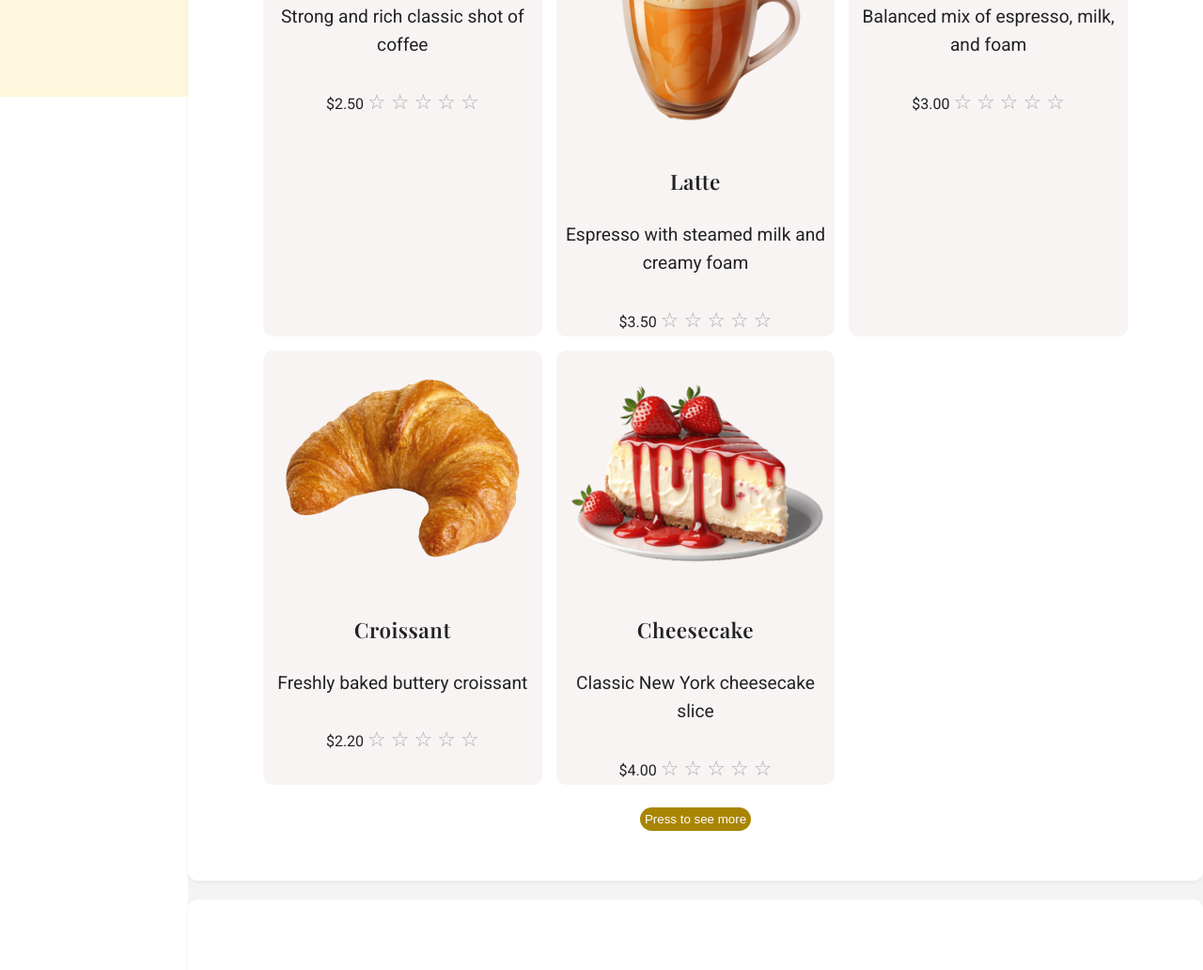
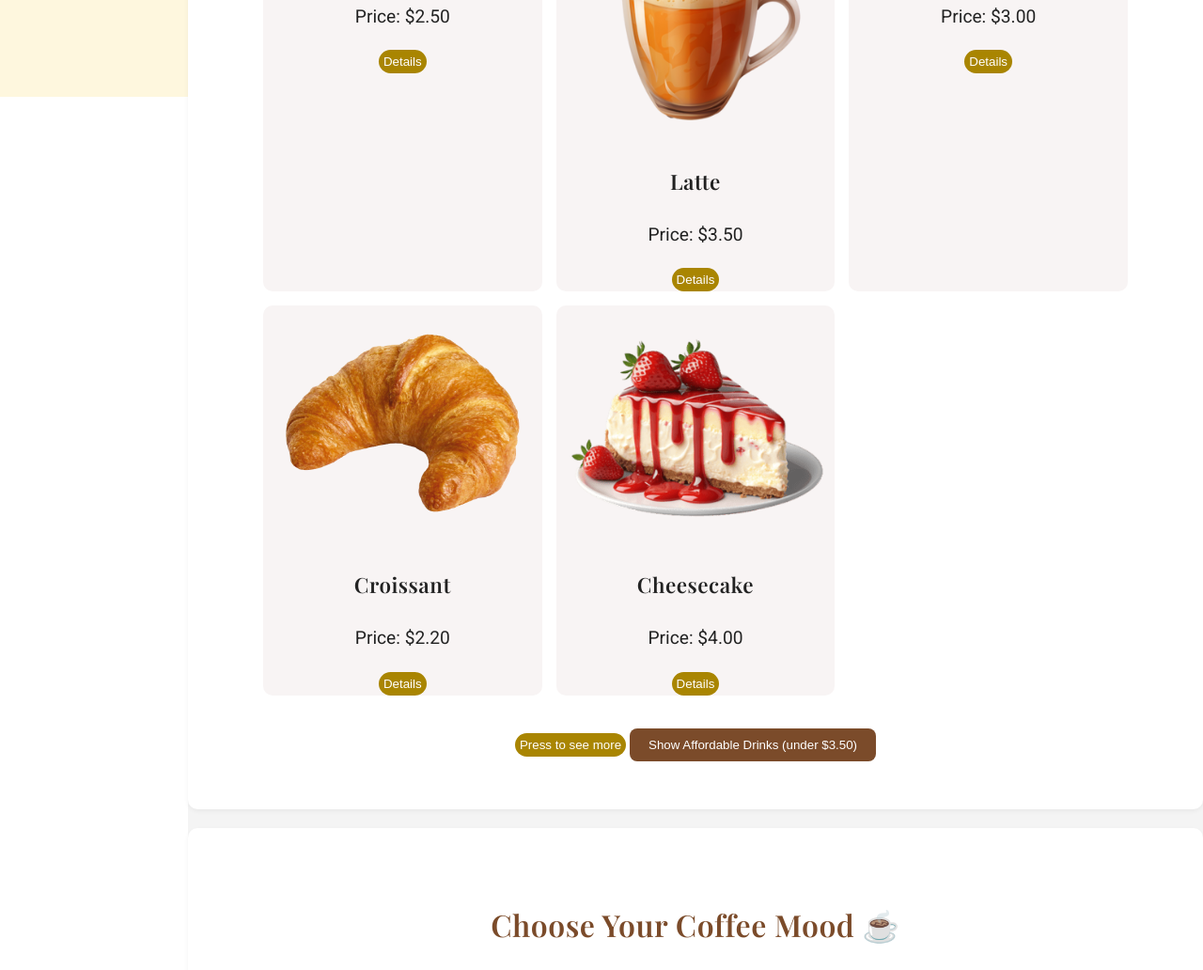
Before and after one commit to CoLdEnnn/Cozy_Bean, a plain HTML site: page index.html in a window 1280 px wide. Shown: the part 787-1819 px from the top of the page at 94% size. Drawn offline with nearby package versions, Linux system fonts and the light colour scheme.

Commit message:
task done

```diff
--- a/index.html
+++ b/index.html
@@ -5,6 +5,7 @@
     <meta name="viewport" content="width=device-width, initial-scale=1.0">
     <title>Cozy Bean</title>
     <link rel="stylesheet" href="style.css">
+    <link rel="icon" href="" type="image/png">
 </head>
 <body class="special-page">
     <div class="layout">
--- a/script.js
+++ b/script.js
@@ -490,3 +490,96 @@ if (moodBtn) {
   });
 }
 });
+// ===========================
+// Task 3 — Advanced JS Concepts (Aimaut)
+// ===========================
+
+// OBJECTS AND METHODS
+const coffeeMenu = {
+  espresso: { price: 2.5, desc: "Strong and rich classic shot of coffee" },
+  latte: { price: 3.5, desc: "Espresso with steamed milk and creamy foam" },
+  cappuccino: { price: 3.0, desc: "Balanced mix of espresso, milk, and foam" },
+  croissant: { price: 2.2, desc: "Freshly baked buttery croissant" },
+  cheesecake: { price: 4.0, desc: "Classic New York cheesecake slice" },
+
+  // Метод для вывода описания напитка
+  showInfo(itemName) {
+    if (this[itemName]) {
+      alert(`${itemName.toUpperCase()} — $${this[itemName].price}\n${this[itemName].desc}`);
+    } else {
+      alert("Item not found in menu.");
+    }
+  }
+};
+
+// ARRAYS AND LOOPS
+const coffeeArray = [
+  { name: "Espresso", price: 2.5, img: "images/espresso.png" },
+  { name: "Latte", price: 3.5, img: "images/latte.png" },
+  { name: "Cappuccino", price: 3.0, img: "images/cappucino.png" },
+  { name: "Croissant", price: 2.2, img: "images/croissant.png" },
+  { name: "Cheesecake", price: 4.0, img: "images/cheesecake.png" }
+];
+
+// создаём карточки динамически
+const menuSection = document.querySelector(".cards-menu");
+if (menuSection) {
+  menuSection.innerHTML = ""; // очищаем
+  for (let i = 0; i < coffeeArray.length; i++) {
+    const c = coffeeArray[i];
+    const card = document.createElement("div");
+    card.className = "card-menu";
+    card.innerHTML = `
+      <img src="${c.img}" alt="${c.name}">
+      <h3>${c.name}</h3>
+      <p>Price: $${c.price.toFixed(2)}</p>
+      <button class="info-btn" data-item="${c.name.toLowerCase()}">Details</button>
+    `;
+    menuSection.appendChild(card);
+  }
+
+  // слушатели на кнопки “Details” (чтобы alert точно работал)
+  document.querySelectorAll(".info-btn").forEach(btn => {
+    btn.addEventListener("click", e => {
+      const item = e.target.dataset.item;
+      coffeeMenu.showInfo(item);
+    });
+  });
+}
+
+// HIGHER-ORDER FUNCTIONS (map/filter/forEach)
+// создаём кнопку
+const showAffordableBtn = document.createElement("button");
+showAffordableBtn.textContent = "Show Affordable Drinks (under $3.50)";
+showAffordableBtn.style.marginTop = "15px";
+showAffordableBtn.style.padding = "10px 20px";
+showAffordableBtn.style.borderRadius = "8px";
+showAffordableBtn.style.background = "#7b4b2a";
+showAffordableBtn.style.color = "white";
+showAffordableBtn.style.cursor = "pointer";
+
+const cheapList = document.createElement("div");
+cheapList.id = "cheap-list";
+
+const menuWrapper = document.getElementById("menu-section");
+if (menuWrapper) {
+  menuWrapper.appendChild(showAffordableBtn);
+  menuWrapper.appendChild(cheapList);
+
+  showAffordableBtn.addEventListener("click", () => {
+    // очищаем перед каждым выводом
+    cheapList.innerHTML = "";
+
+    const cheapCoffee = coffeeArray.filter(item => item.price < 3.5);
+    cheapList.innerHTML = "<h3>Affordable Choices</h3>";
+
+    cheapCoffee.forEach(coffee => {
+      const p = document.createElement("p");
+      p.textContent = `${coffee.name} — $${coffee.price}`;
+      cheapList.appendChild(p);
+    });
+
+    // выводим названия в консоль тоже
+    console.log("Cheap items:", cheapCoffee.map(i => i.name));
+  });
+}
```
